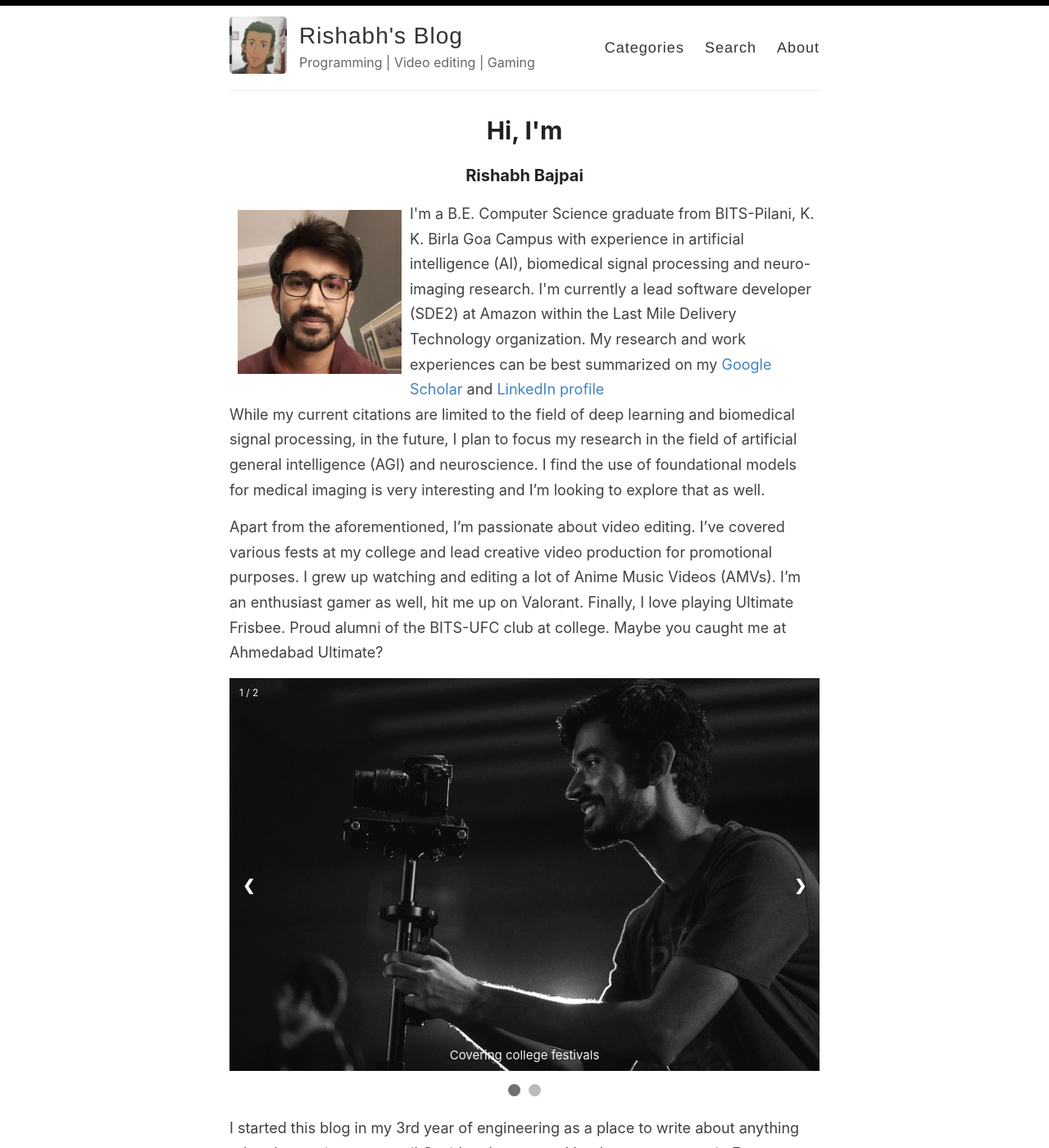
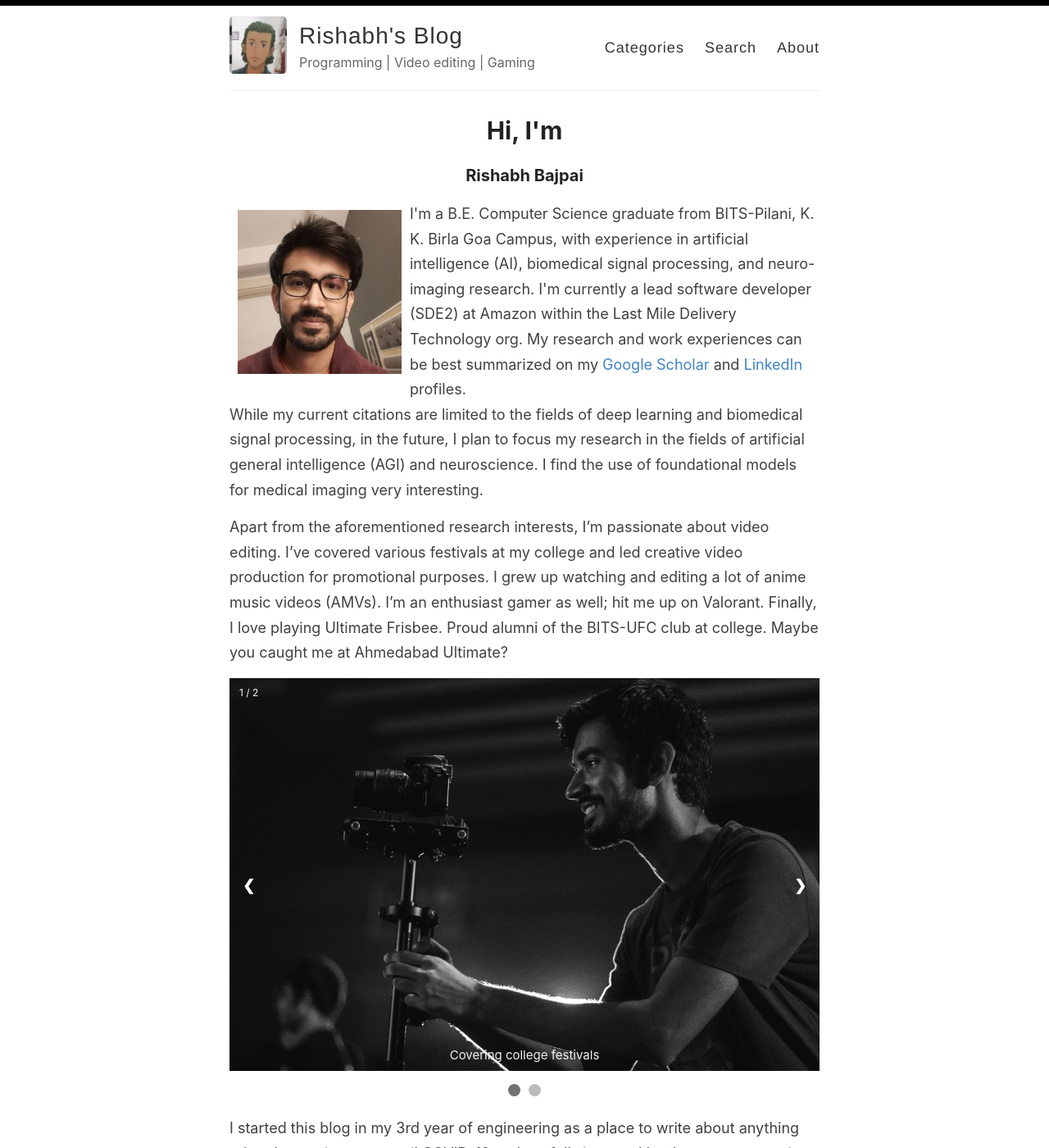
Before and after one commit to CodeSeeker99/codeseeker99.github.io, a Jekyll site: the page built from _pages/about.md, in a window 1280 px wide and 1400 px high. Shown: the whole window at 82% size. Built offline with Jekyll 4.4.1, drawn with Linux system fonts in a browser that asks for light colours; some of the changed text lies outside the part shown.

Commit message:
Update the personal info section 2

```diff
--- a/_pages/about.md
+++ b/_pages/about.md
@@ -11,21 +11,22 @@ published: true
 <div style="float: left">
     <span>
     <img src="/images/LocalGuide.jpg" alt="self pic" style="float: left;width:200px;height:200px;margin:10px">
-    I'm a B.E. Computer Science graduate from BITS-Pilani, K. K. Birla Goa Campus with experience in artificial intelligence (AI),
-    biomedical signal processing and neuro-imaging research. I'm currently a lead software developer (SDE2) at Amazon within the
-    Last Mile Delivery Technology organization. My research and work experiences can be best summarized on my
+    I'm a B.E. Computer Science graduate from BITS-Pilani, K. K. Birla Goa Campus, with experience in artificial intelligence (AI),
+    biomedical signal processing, and neuro-imaging research. I'm currently a lead software developer (SDE2) at Amazon within
+    the Last Mile Delivery Technology org. My research and work experiences can be best summarized on my
     <a target="_blank" rel="noopener noreferrer" href="https://scholar.google.com/citations?user={{ site.footer-links.scholar }}"> Google Scholar </a> and
-    <a target="_blank" rel="noopener noreferrer" href="https://www.linkedin.com/in/{{ site.footer-links.linkedin }}"> LinkedIn profile </a>
+    <a target="_blank" rel="noopener noreferrer" href="https://www.linkedin.com/in/{{ site.footer-links.linkedin }}"> LinkedIn </a>
+    profiles.
     </span>
 </div>
 
-While my current citations are limited to the field of deep learning and biomedical signal processing, in the future,
-I plan to focus my research in the field of artificial general intelligence (AGI) and neuroscience. I find the use of foundational models
-for medical imaging is very interesting and I'm looking to explore that as well.
+While my current citations are limited to the fields of deep learning and biomedical signal processing, in the future,
+I plan to focus my research in the fields of artificial general intelligence (AGI) and neuroscience. I find the use of
+foundational models for medical imaging very interesting.
 
-Apart from the aforementioned, I'm passionate about video editing. I've covered various fests at my college and lead creative
-video production for promotional purposes. I grew up watching and editing a lot of Anime Music Videos (AMVs).
-I'm an enthusiast gamer as well, hit me up on Valorant. Finally, I love playing Ultimate Frisbee.
+Apart from the aforementioned research interests, I'm passionate about video editing. I've covered various festivals at my
+college and led creative video production for promotional purposes. I grew up watching and editing a lot of anime music videos (AMVs).
+I'm an enthusiast gamer as well; hit me up on Valorant. Finally, I love playing Ultimate Frisbee.
 Proud alumni of the BITS-UFC club at college. Maybe you caught me at Ahmedabad Ultimate?
 
 <!-- Slideshow container -->
```
Also changed, not shown: other parts of _pages/about.md (+2 -2 lines).
